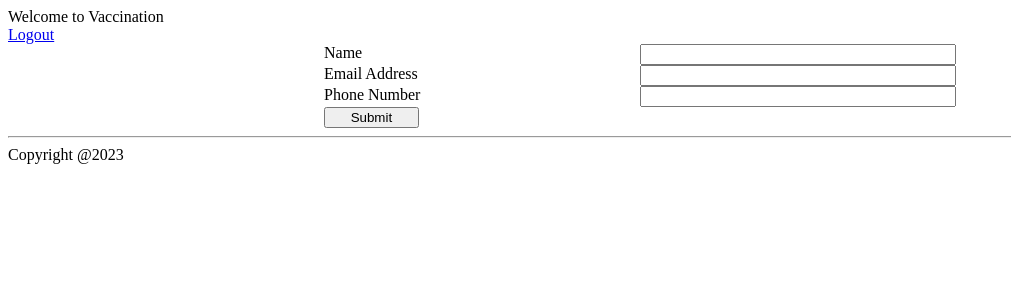
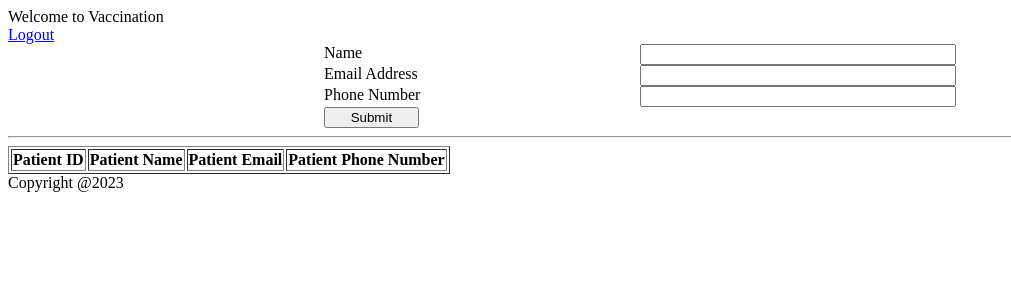
Before and after one commit to srahulelite/VaccinationSystem, a Flask app: page /patients in a window 1280 px wide. Shown: the top 300 px of the page, without its empty margins (0-1011 px from the left). Run offline with Flask 3, Linux system fonts and the light colour scheme; the visitor is signed in with stand-in values (Sample User, id 1); data comes from the database, SQL or seed files in the repository; lists and menus that the app fills with data are empty.

Commit message:
Patient data in Tabular format

```diff
--- a/app/templates/patients.html
+++ b/app/templates/patients.html
@@ -15,9 +15,19 @@
         <input type="submit">
     </form>
     <hr>
-    <div id="patient-list">
-        {% for patient in patients %}
-            <p>{{patient.name}}</p><p>{{patient.email}}</p><p>{{patient.phone_number}}</p>
-        {% endfor %}
+    <div id="patient-list" >
+        <table border="1px">
+            <tr>
+                <th>Patient ID</th>
+                <th>Patient Name</th>
+                <th>Patient Email</th>
+                <th>Patient Phone Number</th>
+            </tr>
+            {% for patient in patients %}
+                <tr>
+                    <td>{{patient.id}}</td><td>{{patient.name}}</td><td>{{patient.email}}</td><td>{{patient.phone_number}}</td>
+                </tr>
+            {% endfor %}
+        </table>
     </div>
 {% endblock %}
```
